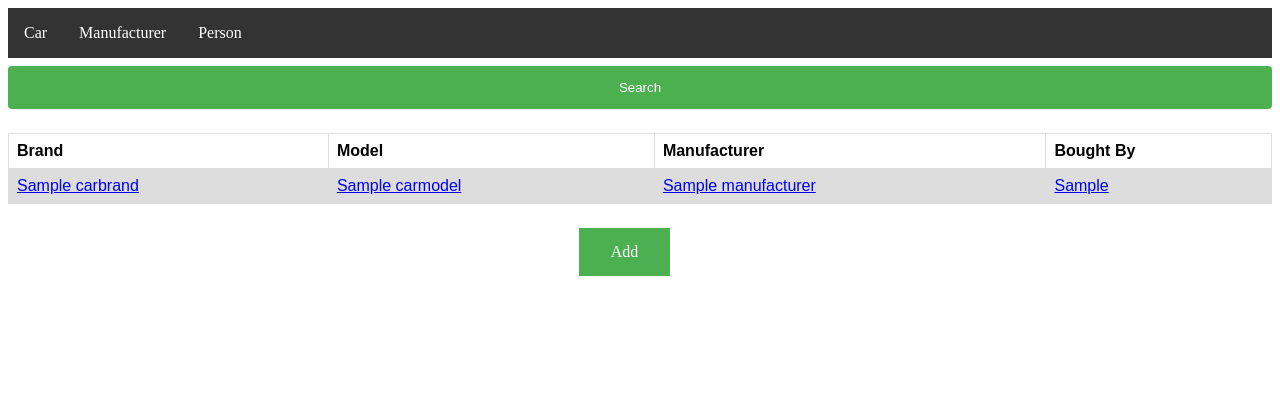
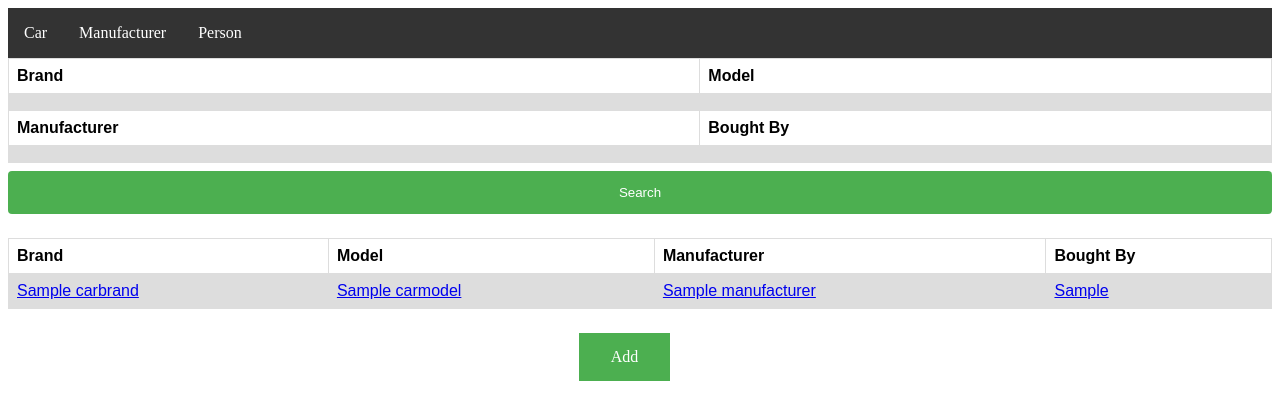
Before and after one commit to reichie020212/exercise3, a Django app: template mylists/templates/mylists/viewCar.html in a window 1280 px wide; the page is wider, and only the part inside the window is pictured. Shown: the top 420 px of that part. Run offline with Django 3.2, Linux system fonts and the light colour scheme; the template is opened without the code that fills it: most values are stand-ins (such as "Sample title", 1, 10 or a date in 2020); lists and menus that the app fills with data are empty.

Commit message:
v0.7 With Designs

```diff
--- a/mylists/templates/mylists/viewCar.html
+++ b/mylists/templates/mylists/viewCar.html
@@ -3,7 +3,24 @@
 {% block content %}
 <div class="searchbar">
 <form method="GET">
-    {{ filter.form.as_p }}
+	<table>
+		<tr>
+			<th>Brand</th>
+			<th>Model</th>
+		</tr>
+		<tr>
+    		<td>{{ filter.form.carbrand }}</td>
+    		<td>{{ filter.form.carmodel }}</td>
+		</tr>
+		<tr>
+			<th>Manufacturer</th>
+			<th>Bought By</th>
+		</tr>
+		<tr>
+    		<td>{{ filter.form.manufacturer }}</td>
+    		<td>{{ filter.form.bought_by }}</td>
+		</tr>
+    </table>
     <button type="submit">Search</button>
   </form>
 </div>
```
Also changed, not shown: mylists/templates/mylists/viewManufacturer.html (+10 -1 lines), mylists/templates/mylists/viewPerson.html (+10 -1 lines).
